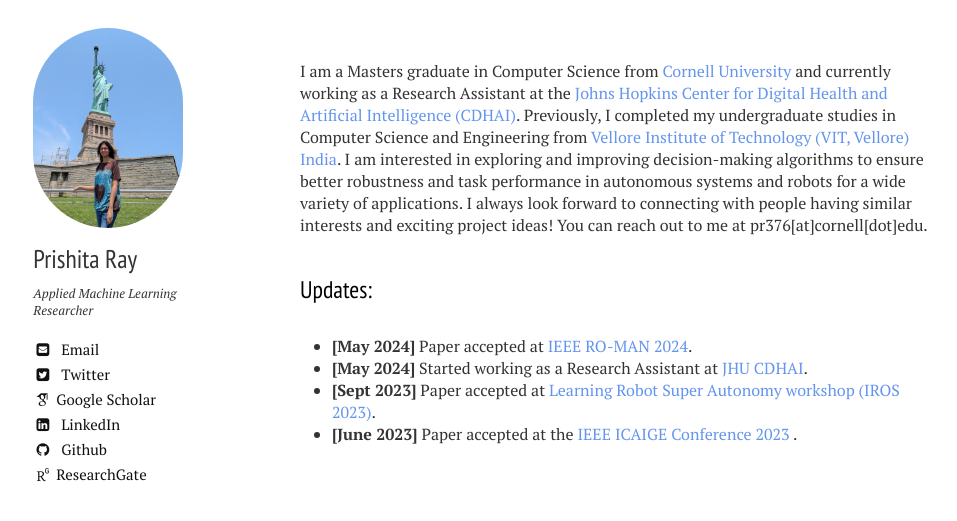
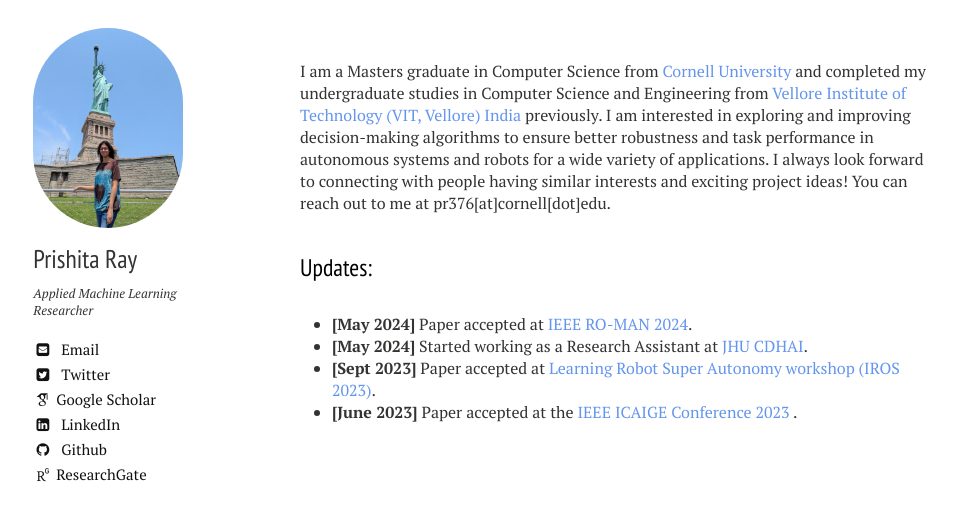
Before and after one commit to PRISHIta123/PRISHIta123.github.io, a Jekyll site: the page built from index.md, in a window 1280 px wide, cut to the strip 104-625 px from the top of the page. Shown: the whole strip, without its empty margins (20-977 px from the left). Built offline with Jekyll 4.4.1, drawn with Linux system fonts in a browser that asks for light colours; nearby versions of some CDN libraries; some web fonts are replaced.

Commit message:
Update index.md

```diff
--- a/index.md
+++ b/index.md
@@ -5,7 +5,7 @@
 menuorder: 1
 ---
 
-I am a Masters graduate in Computer Science from <a href="https://www.cornell.edu/" style="color: cornflowerblue">Cornell University</a> and currently working as a Research Assistant at the <a href="https://carey.jhu.edu/cdhai" style="color: cornflowerblue">Johns Hopkins Center for Digital Health and Artificial Intelligence (CDHAI)</a>. Previously, I completed my undergraduate studies in Computer Science and Engineering from <a href="https://vit.ac.in" style="color: cornflowerblue">Vellore Institute of Technology (VIT, Vellore) India</a>. I am interested in exploring and improving decision-making algorithms to ensure better robustness and task performance in autonomous systems and robots for a wide variety of applications. I always look forward to connecting with people having similar interests and exciting project ideas! You can reach out to me at pr376[at]cornell[dot]edu.
+I am a Masters graduate in Computer Science from <a href="https://www.cornell.edu/" style="color: cornflowerblue">Cornell University</a> and completed my undergraduate studies in Computer Science and Engineering from <a href="https://vit.ac.in" style="color: cornflowerblue">Vellore Institute of Technology (VIT, Vellore) India</a> previously. I am interested in exploring and improving decision-making algorithms to ensure better robustness and task performance in autonomous systems and robots for a wide variety of applications. I always look forward to connecting with people having similar interests and exciting project ideas! You can reach out to me at pr376[at]cornell[dot]edu.
 
 
 
```
